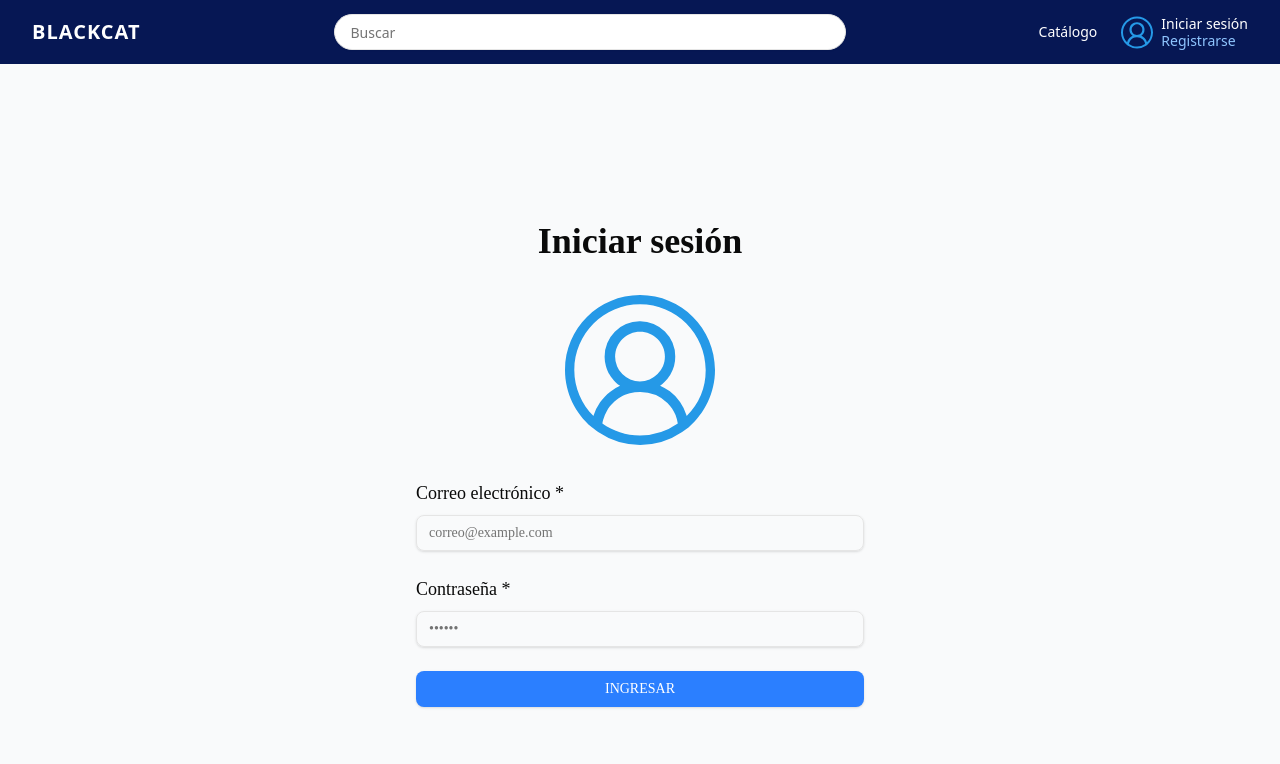
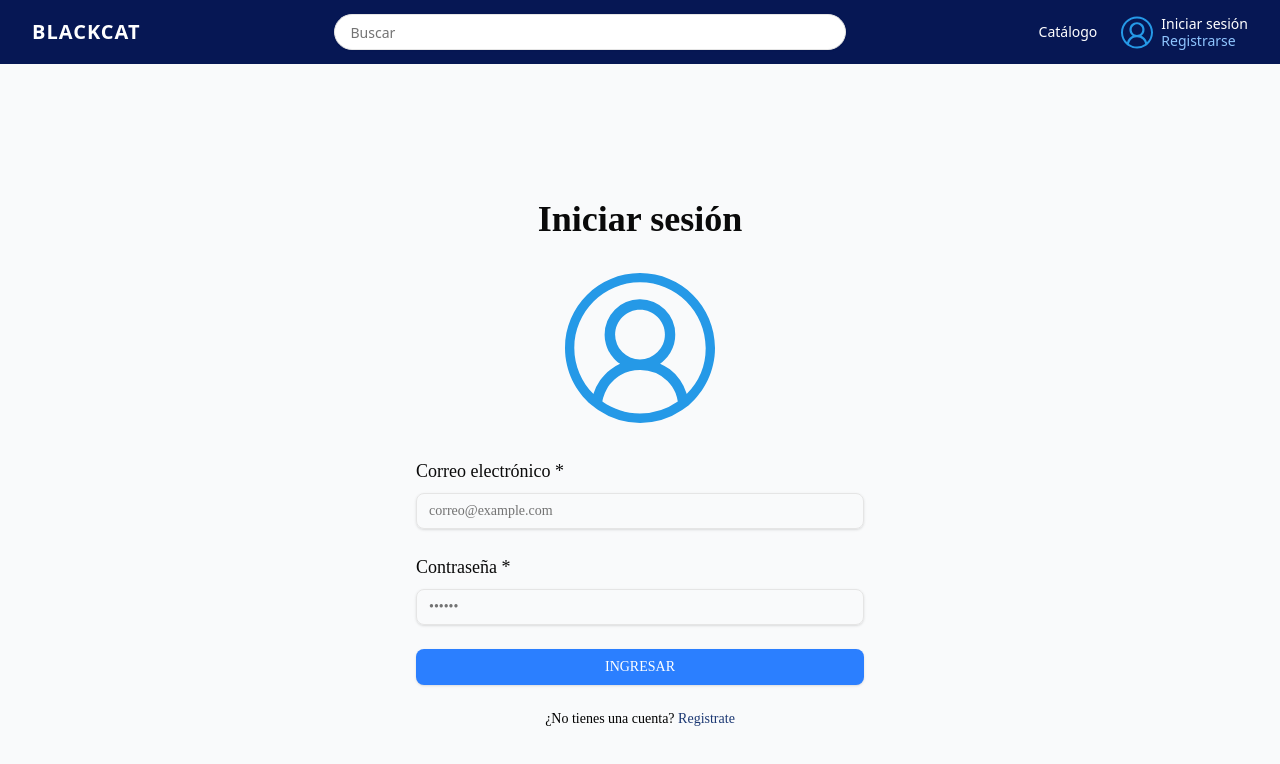
Before and after one commit to zaaex/Taller-2-IDMW, a Next.js app: page /login in a window 1280 px wide. Shown: the top 764 px of the page. Built offline with nearby package versions, Linux system fonts and the light colour scheme; no server answers.

Commit message:
feat: Se agrega un enlace para registrarse si es que el usuario no tiene cuenta

```diff
--- a/src/views/loginPage/LoginPage.tsx
+++ b/src/views/loginPage/LoginPage.tsx
@@ -19,6 +19,7 @@ import {useContext, useState } from "react";
 import { User } from "@/interfaces/User";
 import { ResponseAPI } from "@/interfaces/ResponseAPI";
 import { AuthContext } from "@/contexts/AuthContext";
+import Link from "next/link";
 
 const formSchema = z.object({
   email: z
@@ -146,6 +147,12 @@ export const LoginPage = () => {
             >
               INGRESAR
             </Button>
+            <p className="text-center text-sm text-black">
+              ¿No tienes una cuenta? {""}
+              <Link href="/register" className="text-[#1C3873] hover:underline">
+                Registrate
+              </Link>
+            </p>
           </form>
         </Form>
       </div>
```
